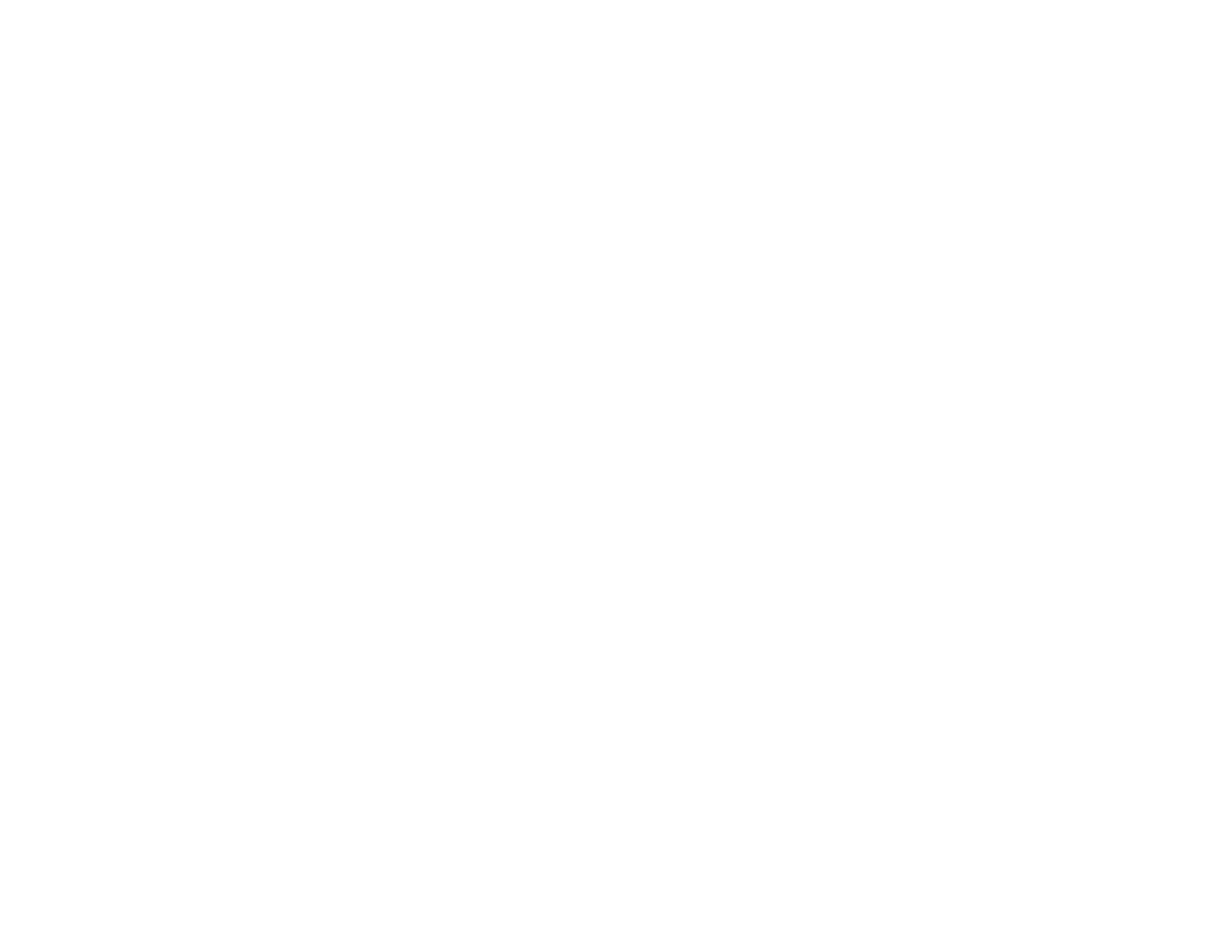
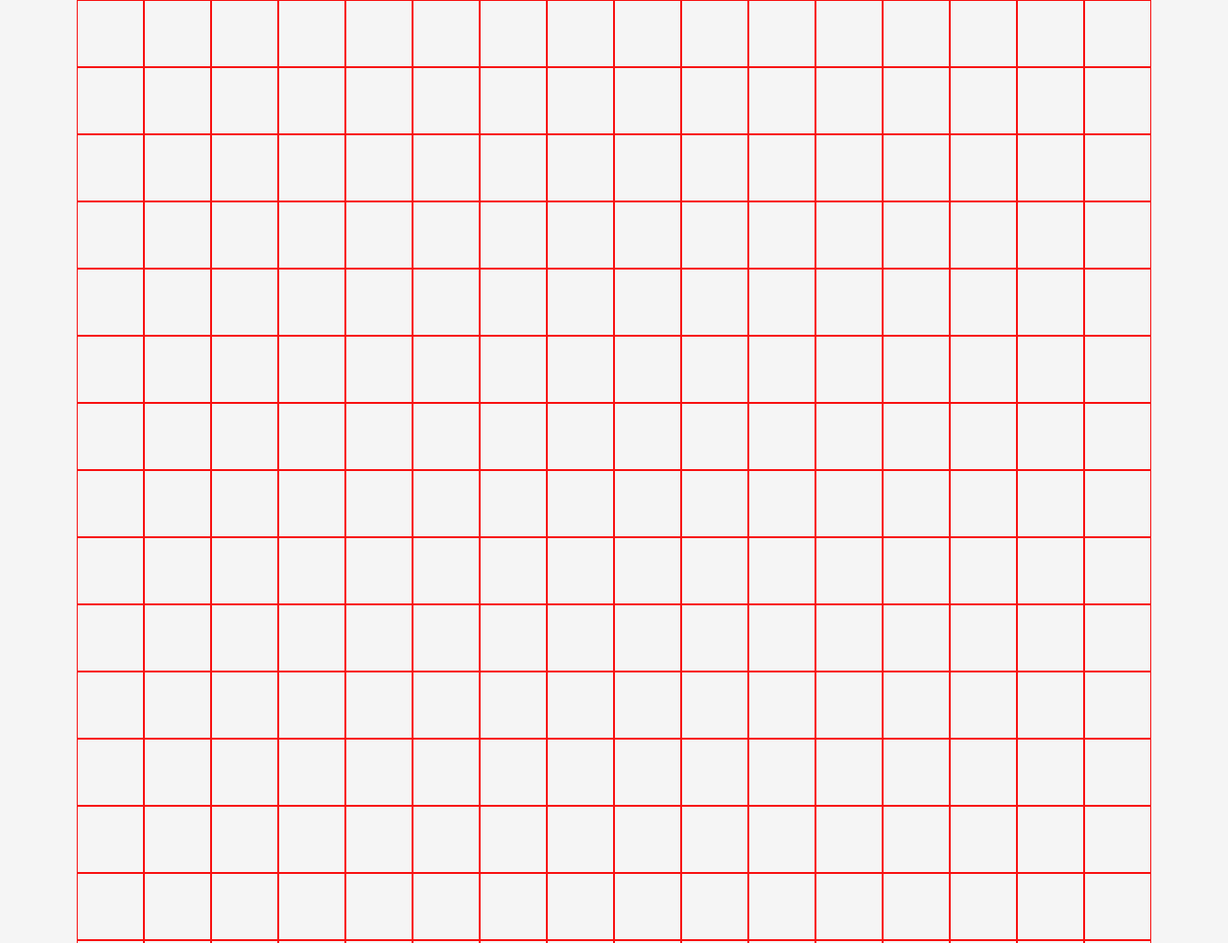
Before and after one commit to Dantedanette0/Project-Etch-a-Sketch, a plain HTML site: page index.html in a window 1280 px wide. Shown: the top 983 px of the page at 96% size. Before the commit the page ends 800 px from the top, so only its background shows below. Drawn offline with Linux system fonts and the light colour scheme.

Commit message:
made a 16 by 16 grid and added an event listener to each cell for mouse over and mouse out which changes the backgournd color

```diff
--- a/index.html
+++ b/index.html
@@ -3,11 +3,12 @@
 <head>
     <meta charset="UTF-8">
     <meta name="viewport" content="width=device-width, initial-scale=1.0">
-    <title>Document</title>
+    <link rel="stylesheet" href="style.css">
+    <title>Etch a Sketch</title>
 </head>
 <body>
     <div class="container">
-
+         <script src="main.js"></script>
     </div>
 </body>
 </html>
--- a/main.js
+++ b/main.js
@@ -0,0 +1,30 @@
+const rows = 16;
+const columns = 16;
+const container = document.querySelector('.container');
+
+for (let r = 0; r < rows; r++) {
+  const rowEl = document.createElement('div');
+  rowEl.classList.add('row');
+
+  for (let c = 0; c < columns; c++) {
+    const cell = document.createElement('div');
+    cell.classList.add('cell');
+    rowEl.appendChild(cell);
+
+  }
+
+
+    container.addEventListener('mouseover', e => {
+    if (e.target.matches('.cell')) {
+        e.target.style.backgroundColor = 'blue';
+    }
+    });
+
+    container.addEventListener('mouseout', e => {
+    if (e.target.matches('.cell')) {
+        e.target.style.backgroundColor = 'purple';
+    }
+    });
+
+  container.appendChild(rowEl);
+}
--- a/style.css
+++ b/style.css
@@ -0,0 +1,25 @@
+
+body {
+  display: flex;
+  justify-content: center;
+  align-items: center;
+  margin: 0;
+  background: #f5f5f5;
+}
+
+.container {
+  display: flex;
+  flex-direction: column;
+}
+
+.row {
+  display: flex;
+}
+
+.cell {
+  display: flex;
+  width: 70px;
+  height: 70px;
+  border: 1px solid #f81111;
+  box-sizing: border-box;
+}
```
